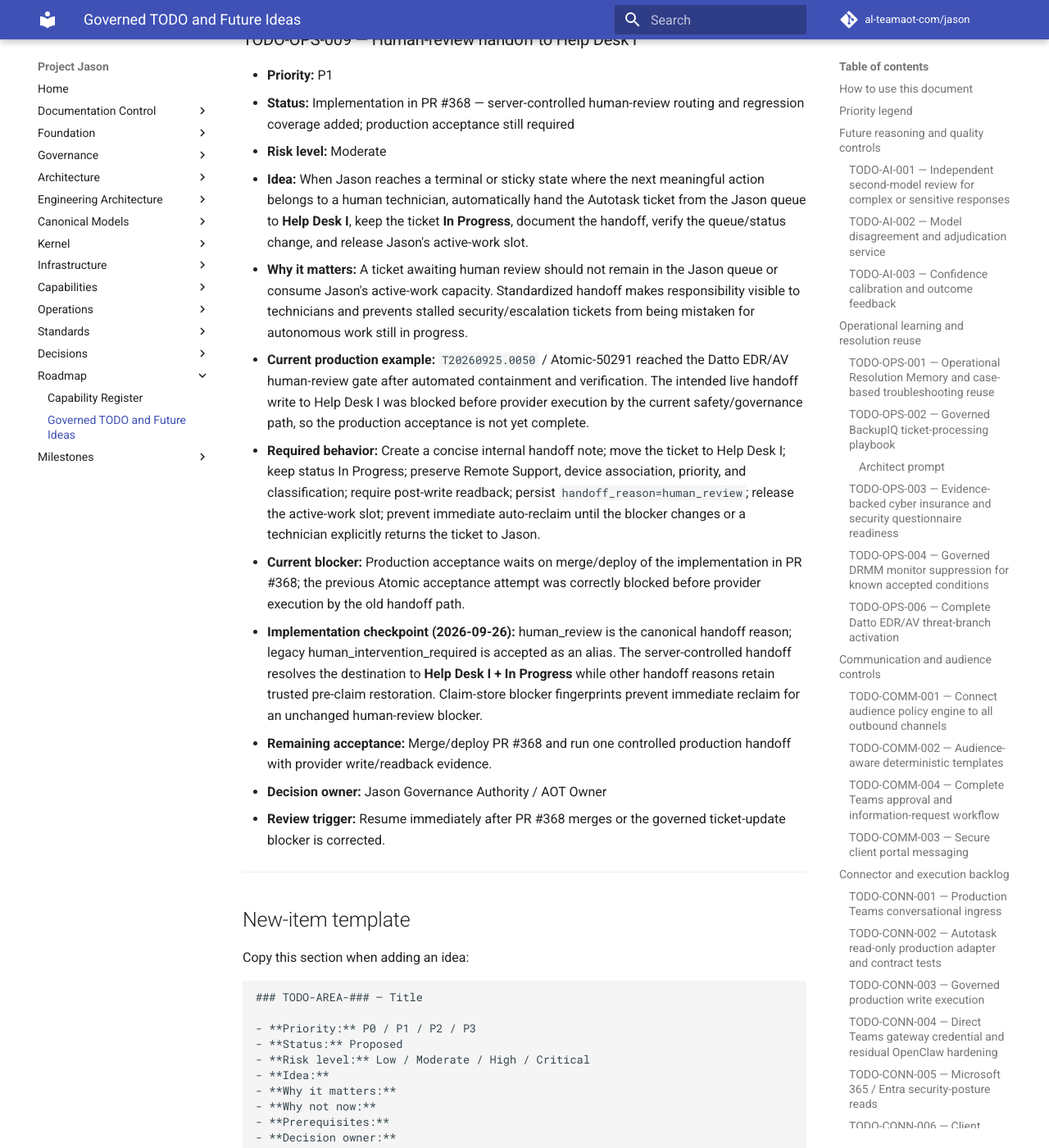
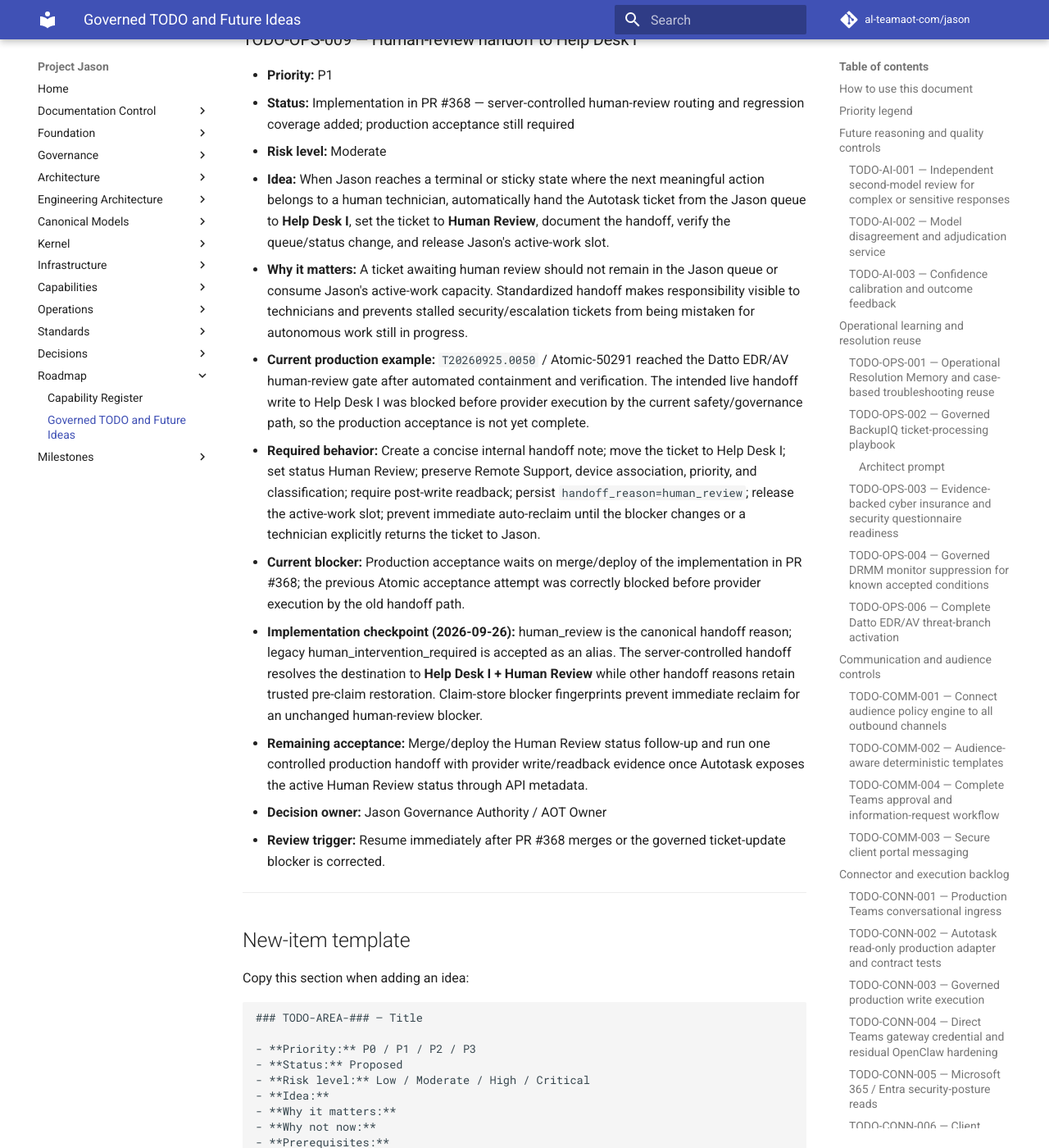
Before and after one commit to al-teamaot-com/jason, an MkDocs documentation site: the page built from docs/roadmaps/Project-Jason-TODO-and-Future-Ideas.md, in a window 1280 px wide and 1400 px high, scrolled down 53203 px. Shown: the whole window at 82% size. Built offline with MkDocs 1.6.1 and Material for MkDocs 9.7.7, drawn with Linux system fonts in a browser that asks for light colours; comment, search, counter and statistics services are not loaded.

Commit message:
Use Human Review status for technician handoff (#369)
* Use Human Review status for technician handoff

* Keep start-work status In Progress

* Clarify Human Review acceptance gate

```diff
--- a/docs/roadmaps/Project-Jason-TODO-and-Future-Ideas.md
+++ b/docs/roadmaps/Project-Jason-TODO-and-Future-Ideas.md
@@ -1211,13 +1211,13 @@
 - **Priority:** P1
 - **Status:** Implementation in PR #368 — server-controlled human-review routing and regression coverage added; production acceptance still required
 - **Risk level:** Moderate
-- **Idea:** When Jason reaches a terminal or sticky state where the next meaningful action belongs to a human technician, automatically hand the Autotask ticket from the Jason queue to **Help Desk I**, keep the ticket **In Progress**, document the handoff, verify the queue/status change, and release Jason's active-work slot.
+- **Idea:** When Jason reaches a terminal or sticky state where the next meaningful action belongs to a human technician, automatically hand the Autotask ticket from the Jason queue to **Help Desk I**, set the ticket to **Human Review**, document the handoff, verify the queue/status change, and release Jason's active-work slot.
 - **Why it matters:** A ticket awaiting human review should not remain in the Jason queue or consume Jason's active-work capacity. Standardized handoff makes responsibility visible to technicians and prevents stalled security/escalation tickets from being mistaken for autonomous work still in progress.
 - **Current production example:** `T20260925.0050` / Atomic-50291 reached the Datto EDR/AV human-review gate after automated containment and verification. The intended live handoff write to Help Desk I was blocked before provider execution by the current safety/governance path, so the production acceptance is not yet complete.
-- **Required behavior:** Create a concise internal handoff note; move the ticket to Help Desk I; keep status In Progress; preserve Remote Support, device association, priority, and classification; require post-write readback; persist `handoff_reason=human_review`; release the active-work slot; prevent immediate auto-reclaim until the blocker changes or a technician explicitly returns the ticket to Jason.
+- **Required behavior:** Create a concise internal handoff note; move the ticket to Help Desk I; set status Human Review; preserve Remote Support, device association, priority, and classification; require post-write readback; persist `handoff_reason=human_review`; release the active-work slot; prevent immediate auto-reclaim until the blocker changes or a technician explicitly returns the ticket to Jason.
 - **Current blocker:** Production acceptance waits on merge/deploy of the implementation in PR #368; the previous Atomic acceptance attempt was correctly blocked before provider execution by the old handoff path.
-- **Implementation checkpoint (2026-09-26):** human_review is the canonical handoff reason; legacy human_intervention_required is accepted as an alias. The server-controlled handoff resolves the destination to **Help Desk I + In Progress** while other handoff reasons retain trusted pre-claim restoration. Claim-store blocker fingerprints prevent immediate reclaim for an unchanged human-review blocker.
-- **Remaining acceptance:** Merge/deploy PR #368 and run one controlled production handoff with provider write/readback evidence.
+- **Implementation checkpoint (2026-09-26):** human_review is the canonical handoff reason; legacy human_intervention_required is accepted as an alias. The server-controlled handoff resolves the destination to **Help Desk I + Human Review** while other handoff reasons retain trusted pre-claim restoration. Claim-store blocker fingerprints prevent immediate reclaim for an unchanged human-review blocker.
+- **Remaining acceptance:** Merge/deploy the Human Review status follow-up and run one controlled production handoff with provider write/readback evidence once Autotask exposes the active Human Review status through API metadata.
 - **Decision owner:** Jason Governance Authority / AOT Owner
 - **Review trigger:** Resume immediately after PR #368 merges or the governed ticket-update blocker is corrected.
 
```
Also changed, not shown: docs/operations/Jason-Autotask-Ticket-Work-Lifecycle.md (+2 -2 lines), 2 other files.
